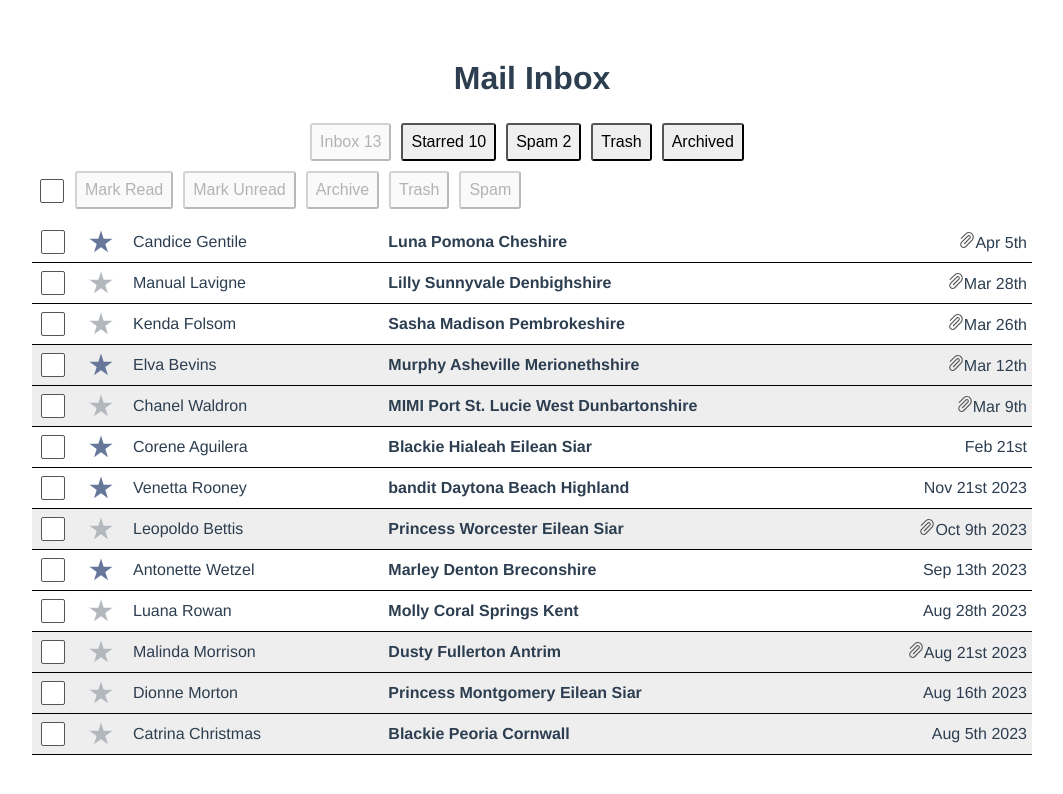
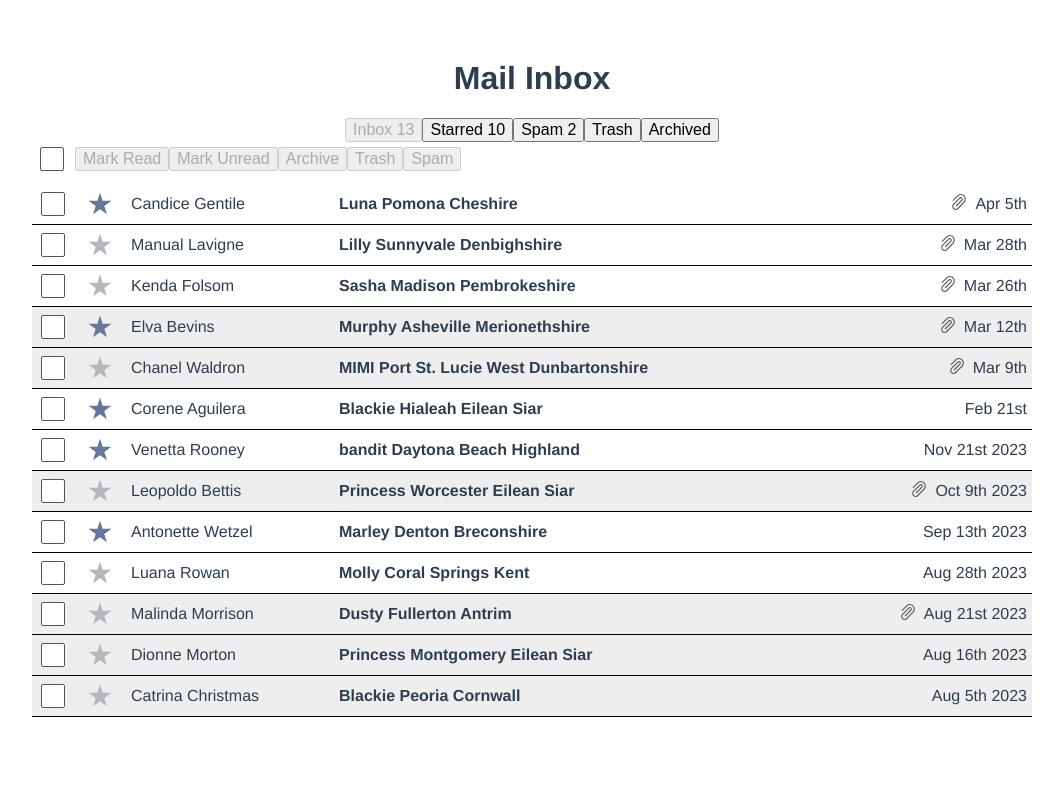
Before and after one commit to jolka-ef/mail, a Vue app: page / in a window 1280 px wide. Shown: the top 794 px of the page, without its empty margins (108-1171 px from the left). Built offline with nearby package versions, Linux system fonts and the light colour scheme; data requests are answered from the project's data file.

Commit message:
bugfix : change toggleArchive to use folder property , feature : change text to icons for buttons in email view

```diff
--- a/src/assets/main.css
+++ b/src/assets/main.css
@@ -10,10 +10,11 @@
 /* Global Styles */
 
 button {
-  font-size: 16px;
+  /* font-size: 16px;
   padding: 8px;
   border-radius: 3px;
-  margin: 5px 10px 5px 0px;
+  margin: 5px 10px 5px 0px; */
+  font-size: 1em;
   cursor: pointer;
 }
 
@@ -74,6 +75,7 @@ input[type='checkbox']:checked {
 }
 svg {
   height: 1em;
+  width: 1em;
 }
 /* Modal */
 
@@ -108,11 +110,30 @@ svg {
 }
 
 /* Mail Table */
-
+.attachment {
+  margin-right: 0.5em;
+}
+.email-button {
+  background-color: transparent;
+  border: none;
+}
+.email-details {
+  display: flex;
+  align-items: center;
+}
+.email-sender {
+  width: 12em;
+}
+.email-subject {
+  flex: 1 0 0;
+}
 .mail-item {
-  display: grid;
-  grid-template-columns: 3em 3em 1fr 2fr 8em;
+  display: flex;
+  /* grid-template-columns: 2em 2em 1fr 2fr 8em; */
   align-items: center;
+  gap: 1em;
+}
+.mail-item span {
 }
 .mail-item span:last-of-type {
   justify-self: end;
--- a/src/components/MailTable.vue
+++ b/src/components/MailTable.vue
@@ -29,12 +29,55 @@
         <strong> {{ email.subject }} </strong>
       </span>
 
-      <span class="email-details" @click="openEmail(email)">
-        <button v-show="isHovering == email.id" @click="toggleArchive">
-          {{ email.archived ? 'Move to Inbox (e)' : 'Archive (e)' }}
+      <span class="email-details">
+        <button
+          class="email-button"
+          v-show="isHovering == email.id"
+          @click="toggleArchive(email)"
+        >
+          <svg viewBox="0 0 512 512" v-if="email.folder === 'archive'">
+            <g
+              transform="translate(0.000000,512.000000) scale(0.100000,-0.100000)"
+              fill="#000000"
+              stroke="none"
+            >
+              <path
+                d="M2486 4965 c-14 -13 -31 -36 -36 -50 -6 -17 -10 -437 -10 -1163 l0 -1137 -309 309 -309 309 -49 4 c-42 4 -53 1 -80 -21 -44 -37 -58 -84 -39 -129 18 -45 813 -849 862 -872 68 -32 75 -27 392 289 418 415 552 558 562 600 16 71 -40 136 -118 136 l-46 0 -313 -312 -313 -313 0 1137 c0 726 -4 1146 -10 1163 -18 48 -58 75 -110 75 -36 0 -53 -6 -74 -25z"
+              />
+              <path
+                d="M863 3745 c-17 -7 -43 -31 -56 -52 -14 -21 -201 -361 -416 -757 l-392 -719 3 -796 3 -796 24 -65 c36 -103 79 -169 160 -251 60 -60 94 -85 161 -117 47 -22 114 -47 150 -54 96 -19 4024 -19 4120 0 36 7 103 32 150 54 145 69 263 205 321 368 l24 65 3 796 3 795 -330 706 c-181 388 -340 727 -353 754 -41 83 -46 84 -384 84 -160 0 -306 -3 -323 -6 -41 -8 -86 -54 -95 -94 -7 -37 12 -87 44 -115 21 -19 39 -20 294 -23 l271 -3 276 -594 276 -593 -401 -5 c-422 -5 -438 -7 -566 -56 -117 -45 -241 -135 -315 -229 -25 -31 -69 -100 -98 -152 -93 -170 -232 -286 -388 -322 -77 -18 -861 -18 -938 0 -156 36 -295 152 -388 322 -29 52 -73 121 -98 152 -74 94 -198 184 -315 229 -128 49 -145 51 -557 56 -216 3 -393 8 -392 11 0 4 145 270 323 592 l322 585 216 5 c239 6 245 7 274 77 27 63 -17 143 -87 157 -17 3 -136 6 -263 6 -174 -1 -239 -4 -263 -15z m271 -1675 c107 -27 169 -63 252 -145 51 -51 85 -96 122 -165 93 -172 202 -283 357 -360 155 -77 179 -80 695 -80 516 0 540 3 695 80 155 77 264 188 357 360 37 69 71 114 122 165 83 82 145 118 252 145 71 18 111 20 486 20 l409 0 -3 -717 -3 -718 -31 -65 c-56 -118 -163 -199 -290 -220 -80 -13 -3908 -13 -3988 0 -127 21 -234 102 -290 220 l-31 65 -3 718 -3 717 409 0 c375 0 415 -2 486 -20z"
+              />
+            </g>
+          </svg>
+          <svg v-else>
+            <g id="ic-archive-box">
+              <path
+                d="M5.5 8.5A.5.5 0 0 1 6 8h4a.5.5 0 0 1 0 1H6a.5.5 0 0 1-.5-.5Z"
+              ></path>
+              <path
+                fill-rule="evenodd"
+                d="M2 6a1 1 0 0 1-1-1V3a1 1 0 0 1 1-1h12a1 1 0 0 1 1 1v2a1 1 0 0 1-1 1v7a2 2 0 0 1-2 2H4a2 2 0 0 1-2-2V6Zm0-3h12v2H2V3Zm1 3v7a1 1 0 0 0 1 1h8a1 1 0 0 0 1-1V6H3Z"
+              ></path>
+            </g>
+          </svg>
         </button>
-        <button v-show="isHovering == email.id" @click="toggleRead">
-          {{ email.read ? 'Mark Unread (r)' : 'Mark Read (r)' }}
+        <button
+          class="email-button"
+          v-show="isHovering == email.id"
+          @click="toggleRead(email)"
+        >
+          <svg viewBox="0 0 16 16" v-if="email.read">
+            <path
+              fill-rule="evenodd"
+              d="M14 8.195V11.8c0 .577 0 .949-.024 1.232-.022.272-.06.373-.085.422a1 1 0 0 1-.437.437c-.05.025-.15.063-.422.085C12.75 14 12.377 14 11.8 14H4.2c-.577 0-.949 0-1.232-.024-.272-.022-.373-.06-.422-.085a1 1 0 0 1-.437-.437c-.025-.05-.063-.15-.085-.422C2 12.75 2 12.377 2 11.8V8.195l5.213 3.218a1.497 1.497 0 0 0 1.574 0L14 8.195Zm-.004-1.173-5.735 3.54a.497.497 0 0 1-.522 0l-5.735-3.54a1.39 1.39 0 0 1 .032-.348 1 1 0 0 1 .157-.323c.062-.084.154-.167.645-.555l3.8-2.995c.365-.287.598-.47.787-.598.178-.12.262-.153.311-.166a1 1 0 0 1 .528 0c.05.013.133.046.311.166.19.128.422.31.787.598l3.8 2.995c.491.388.583.471.645.555a1 1 0 0 1 .156.323c.018.065.028.139.033.348ZM1 7.524c0-.57 0-.855.073-1.117a2 2 0 0 1 .314-.647c.16-.22.385-.396.832-.749l3.8-2.995c.708-.558 1.062-.837 1.453-.944a2 2 0 0 1 1.056 0c.391.107.745.386 1.453.944l3.8 2.995c.447.353.671.53.832.75.143.194.25.413.314.646.073.262.073.547.073 1.117V11.8c0 1.12 0 1.68-.218 2.108a2 2 0 0 1-.874.874C13.48 15 12.92 15 11.8 15H4.2c-1.12 0-1.68 0-2.108-.218a2 2 0 0 1-.874-.874C1 13.48 1 12.92 1 11.8V7.524Z"
+            />
+          </svg>
+          <svg v-else>
+            <path
+              fill-rule="evenodd"
+              d="M13.5 7a2.5 2.5 0 1 0 0-5 2.5 2.5 0 0 0 0 5ZM4.2 3h6.137c-.148.31-.251.647-.302 1H4.2c-.577 0-.949 0-1.232.024-.272.022-.373.06-.422.085a1 1 0 0 0-.437.437c-.025.05-.063.15-.085.422a4.518 4.518 0 0 0-.006.086l5.72 3.52a.5.5 0 0 0 .524 0l2.701-1.662c.247.258.532.48.846.653l-3.023 1.86a1.5 1.5 0 0 1-1.572 0L2 6.218V10.8c0 .577 0 .949.024 1.232.022.272.06.373.085.422a1 1 0 0 0 .437.437c.05.025.15.063.422.085C3.25 13 3.623 13 4.2 13h7.6c.577 0 .949 0 1.232-.024.272-.022.373-.06.422-.085a1 1 0 0 0 .437-.437c.025-.05.063-.15.085-.422C14 11.75 14 11.377 14 10.8V7.965c.353-.051.69-.154 1-.302V10.8c0 1.12 0 1.68-.218 2.108a2 2 0 0 1-.874.874C13.48 14 12.92 14 11.8 14H4.2c-1.12 0-1.68 0-2.108-.218a2 2 0 0 1-.874-.874C1 12.48 1 11.92 1 10.8V6.2c0-1.12 0-1.68.218-2.108a2 2 0 0 1 .874-.874C2.52 3 3.08 3 4.2 3Z"
+            />
+          </svg>
         </button>
         <span
           class="attachment"
@@ -108,7 +151,8 @@ export default {
       }
 
       if (toggleArchive) {
-        email.archived = !email.archived;
+        const currentFolder = email.folder;
+        email.folder = 'archive' === currentFolder ? 'inbox' : 'archive';
       }
       if (toggleFavorite) {
         email.favorite = !email.favorite;
@@ -125,7 +169,15 @@ export default {
         MailService.update(email);
       }
     },
-
+    toggleArchive(email) {
+      const currentFolder = email.folder;
+      email.folder = 'archive' === currentFolder ? 'inbox' : 'archive';
+      MailService.update(email);
+    },
+    toggleRead(email) {
+      email.read = !email.read;
+      MailService.update(email);
+    },
     toggleFavorite(email) {
       email.favorite = !email.favorite;
       MailService.update(email);
```
